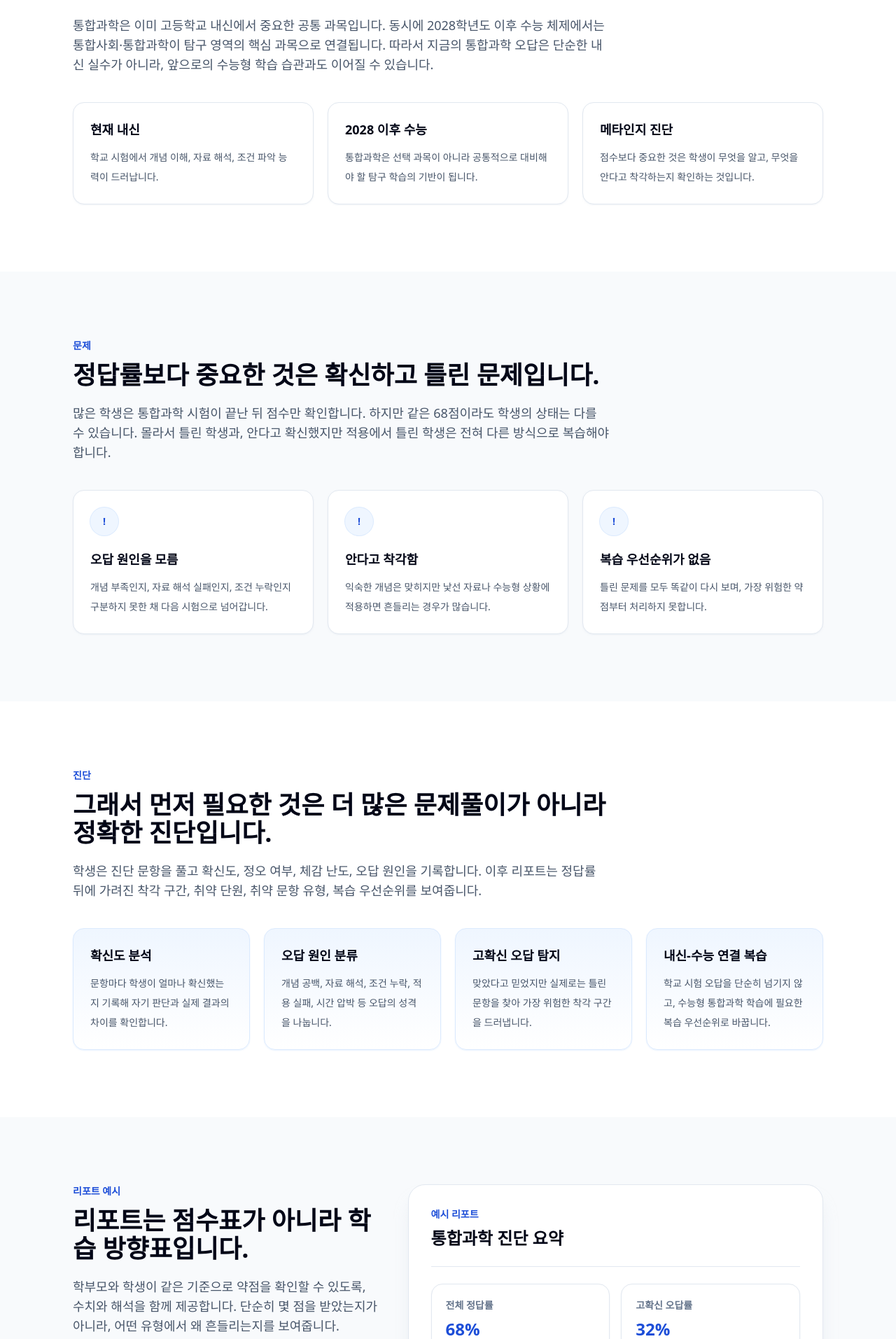
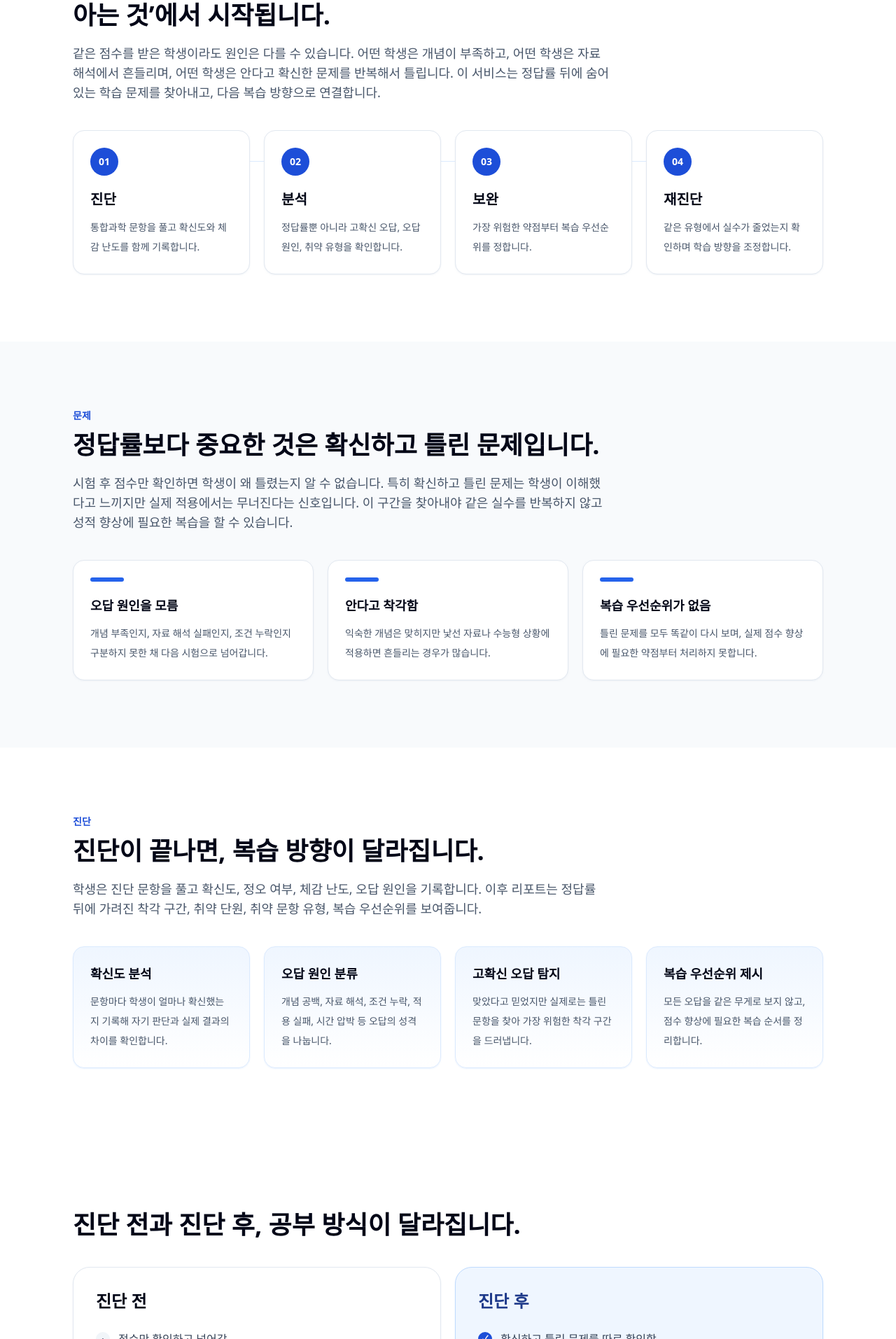
Before and after one commit to jungsikjkim04/science, a Next.js app: page / in a window 1280 px wide. Shown: the part 887-2800 px from the top of the page at 70% size. Built offline with nearby package versions, Linux system fonts and the light colour scheme.

Commit message:
Show diagnosis review improvement loop

```diff
--- a/app/page.tsx
+++ b/app/page.tsx
@@ -15,6 +15,14 @@ type StepProps = {
   description: string;
 };
 
+type FlowStepProps = StepProps;
+
+type ComparisonProps = {
+  title: string;
+  items: string[];
+  highlighted?: boolean;
+};
+
 const problems: CardProps[] = [
   {
     title: "오답 원인을 모름",
@@ -29,7 +37,7 @@ const problems: CardProps[] = [
   {
     title: "복습 우선순위가 없음",
     description:
-      "틀린 문제를 모두 똑같이 다시 보며, 가장 위험한 약점부터 처리하지 못합니다.",
+      "틀린 문제를 모두 똑같이 다시 보며, 실제 점수 향상에 필요한 약점부터 처리하지 못합니다.",
   },
 ];
 
@@ -50,27 +58,35 @@ const features: CardProps[] = [
       "맞았다고 믿었지만 실제로는 틀린 문항을 찾아 가장 위험한 착각 구간을 드러냅니다.",
   },
   {
-    title: "내신-수능 연결 복습",
+    title: "복습 우선순위 제시",
     description:
-      "학교 시험 오답을 단순히 넘기지 않고, 수능형 통합과학 학습에 필요한 복습 우선순위로 바꿉니다.",
+      "모든 오답을 같은 무게로 보지 않고, 점수 향상에 필요한 복습 순서를 정리합니다.",
   },
 ];
 
-const contextCards: CardProps[] = [
+const flowSteps: FlowStepProps[] = [
   {
-    title: "현재 내신",
+    number: "01",
+    title: "진단",
     description:
-      "학교 시험에서 개념 이해, 자료 해석, 조건 파악 능력이 드러납니다.",
+      "통합과학 문항을 풀고 확신도와 체감 난도를 함께 기록합니다.",
   },
   {
-    title: "2028 이후 수능",
+    number: "02",
+    title: "분석",
     description:
-      "통합과학은 선택 과목이 아니라 공통적으로 대비해야 할 탐구 학습의 기반이 됩니다.",
+      "정답률뿐 아니라 고확신 오답, 오답 원인, 취약 유형을 확인합니다.",
   },
   {
-    title: "메타인지 진단",
+    number: "03",
+    title: "보완",
+    description: "가장 위험한 약점부터 복습 우선순위를 정합니다.",
+  },
+  {
+    number: "04",
+    title: "재진단",
     description:
-      "점수보다 중요한 것은 학생이 무엇을 알고, 무엇을 안다고 착각하는지 확인하는 것입니다.",
+      "같은 유형에서 실수가 줄었는지 확인하며 학습 방향을 조정합니다.",
   },
 ];
 
@@ -101,9 +117,9 @@ const steps: StepProps[] = [
   },
   {
     number: "04",
-    title: "복습 방향",
+    title: "보완",
     description:
-      "내신 오답을 수능형 통합과학 학습으로 연결할 수 있도록 우선순위를 정리합니다.",
+      "리포트에 따라 우선순위가 높은 유형부터 복습하고, 이후 재진단으로 개선 여부를 확인합니다.",
   },
 ];
 
@@ -113,6 +129,27 @@ const targets = [
   "오답을 ‘실수’라고 넘기지만 비슷한 문제를 반복해서 틀리는 학생",
   "내신 통합과학을 수능형 학습으로 연결하고 싶은 학생",
   "학부모가 자녀의 약점과 복습 우선순위를 구체적으로 알고 싶은 경우",
+];
+
+const beforeItems = [
+  "점수만 확인하고 넘어감",
+  "오답을 전부 실수라고 생각함",
+  "틀린 문제를 무작정 다시 풂",
+  "내신과 수능형 약점이 연결되지 않음",
+];
+
+const afterItems = [
+  "확신하고 틀린 문제를 따로 확인함",
+  "오답 원인을 개념·자료 해석·조건 누락으로 구분함",
+  "가장 위험한 약점부터 복습함",
+  "내신 오답을 수능형 학습 방향으로 연결함",
+];
+
+const actionItems = [
+  "에너지 전환 관련 자료 해석형 문항 우선 복습",
+  "문제 풀이 후 정답 근거를 직접 표시",
+  "확신하고 틀린 문항은 3일 뒤 재풀이",
+  "2주 후 같은 유형으로 재진단",
 ];
 
 function SectionHeading({
@@ -159,10 +196,8 @@ function SectionHeading({
 
 function ProblemCard({ title, description }: CardProps) {
   return (
-    <article className="group rounded-2xl border border-slate-200 bg-white p-6 shadow-sm shadow-slate-200/50 transition duration-200 hover:-translate-y-1 hover:border-blue-200 hover:shadow-lg hover:shadow-blue-100/70">
-      <div className="mb-5 flex h-10 w-10 items-center justify-center rounded-full bg-blue-50 text-sm font-bold text-blue-700 ring-1 ring-blue-100">
-        !
-      </div>
+    <article className="flex h-full flex-col rounded-2xl border border-slate-200 bg-white p-6 shadow-sm shadow-slate-200/50 transition duration-200 hover:-translate-y-1 hover:border-blue-200 hover:shadow-lg hover:shadow-blue-100/70">
+      <div className="mb-5 h-1.5 w-12 rounded-full bg-blue-600" />
       <h3 className="text-lg font-bold text-slate-950">{title}</h3>
       <p className="mt-3 text-sm leading-7 text-slate-600">{description}</p>
     </article>
@@ -171,17 +206,20 @@ function ProblemCard({ title, description }: CardProps) {
 
 function FeatureCard({ title, description }: CardProps) {
   return (
-    <article className="rounded-2xl border border-blue-100 bg-gradient-to-b from-blue-50 to-white p-6 shadow-sm shadow-blue-100/60">
+    <article className="flex h-full flex-col rounded-2xl border border-blue-100 bg-gradient-to-b from-blue-50 to-white p-6 shadow-sm shadow-blue-100/60">
       <h3 className="text-lg font-bold text-slate-950">{title}</h3>
       <p className="mt-3 text-sm leading-7 text-slate-600">{description}</p>
     </article>
   );
 }
 
-function ContextCard({ title, description }: CardProps) {
+function FlowStep({ number, title, description }: FlowStepProps) {
   return (
-    <article className="rounded-2xl border border-slate-200 bg-white p-6 shadow-sm shadow-slate-200/50">
-      <h3 className="text-lg font-bold text-slate-950">{title}</h3>
+    <article className="relative flex h-full flex-col rounded-2xl border border-slate-200 bg-white p-6 shadow-sm shadow-slate-200/50">
+      <div className="mb-5 flex h-10 w-10 items-center justify-center rounded-full bg-blue-700 text-sm font-bold text-white">
+        {number}
+      </div>
+      <h3 className="text-xl font-bold text-slate-950">{title}</h3>
       <p className="mt-3 text-sm leading-7 text-slate-600">{description}</p>
     </article>
   );
@@ -199,11 +237,58 @@ function MetricCard({ label, value, note }: MetricProps) {
 
 function StepCard({ number, title, description }: StepProps) {
   return (
-    <article className="rounded-2xl border border-white/15 bg-white/[0.07] p-6 shadow-sm shadow-black/10">
-      <p className="text-sm font-bold text-blue-200">{number}</p>
+    <article className="flex h-full flex-col rounded-2xl border border-white/15 bg-white/[0.07] p-6 shadow-sm shadow-black/10">
+      <p className="text-sm font-bold tabular-nums text-blue-200">{number}</p>
       <h3 className="mt-5 text-xl font-bold text-white">{title}</h3>
       <p className="mt-3 text-sm leading-7 text-blue-50/80">{description}</p>
     </article>
+  );
+}
+
+function ComparisonCard({ title, items, highlighted = false }: ComparisonProps) {
+  return (
+    <article
+      className={`rounded-3xl border p-6 shadow-sm sm:p-8 ${
+        highlighted
+          ? "border-blue-200 bg-blue-50 shadow-blue-100/70"
+          : "border-slate-200 bg-white shadow-slate-200/60"
+      }`}
+    >
+      <h3
+        className={`text-2xl font-bold ${
+          highlighted ? "text-blue-900" : "text-slate-950"
+        }`}
+      >
+        {title}
+      </h3>
+      <ul className="mt-6 space-y-4">
+        {items.map((item) => (
+          <li key={item} className="flex gap-3 text-base leading-7 text-slate-700">
+            <span
+              className={`mt-1 flex h-5 w-5 shrink-0 items-center justify-center rounded-full text-xs font-bold ${
+                highlighted
+                  ? "bg-blue-700 text-white"
+                  : "bg-slate-100 text-slate-500"
+              }`}
+            >
+              {highlighted ? "✓" : "·"}
+            </span>
+            <span>{item}</span>
+          </li>
+        ))}
+      </ul>
+    </article>
+  );
+}
+
+function ActionItem({ text }: { text: string }) {
+  return (
+    <li className="flex gap-3 text-sm leading-7 text-slate-700 sm:text-base">
+      <span className="mt-1 flex h-5 w-5 shrink-0 items-center justify-center rounded-full bg-blue-700 text-xs font-bold text-white">
+        ✓
+      </span>
+      <span>{text}</span>
+    </li>
   );
 }
 
@@ -217,23 +302,23 @@ export default function Home() {
               고1·고2 대상 통합과학 메타인지 진단
             </p>
             <h1 className="mt-7 max-w-3xl text-4xl font-bold leading-tight tracking-normal text-slate-950 sm:text-5xl lg:text-6xl">
-              통합과학, 내신 점수만 보고 끝내고 있나요?
+              통합과학, 점수만 보고 끝내지 마세요.
             </h1>
             <p className="mt-6 max-w-2xl text-lg leading-8 text-slate-600 sm:text-xl sm:leading-9">
               문제별 확신도와 오답 원인을 분석해, 아이가 안다고 착각하는
-              개념과 자료 해석 약점을 찾아드립니다. 내신 대비를 넘어 2028
-              이후 수능형 통합과학 학습까지 연결합니다.
+              개념과 자료 해석 약점을 찾아냅니다. 약점을 정확히 알아야 내신과
+              수능형 통합과학 성적 향상으로 이어지는 복습이 가능합니다.
             </p>
-            <div className="mt-9 flex flex-col gap-3 sm:flex-row">
+            <div className="mt-9 flex flex-col gap-3 sm:flex-row sm:gap-4">
               <a
                 href="#apply"
-                className="inline-flex min-h-[52px] items-center justify-center rounded-xl bg-blue-700 px-7 py-3.5 text-base font-bold text-white shadow-lg shadow-blue-200/80 transition hover:-translate-y-0.5 hover:bg-blue-800 focus:outline-none focus:ring-4 focus:ring-blue-200"
+                className="inline-flex min-h-[52px] w-full items-center justify-center rounded-xl bg-blue-700 px-7 py-3.5 text-base font-bold text-white shadow-lg shadow-blue-200/80 transition hover:-translate-y-0.5 hover:bg-blue-800 focus:outline-none focus:ring-4 focus:ring-blue-200 sm:w-auto"
               >
                 진단 신청하기
               </a>
               <a
                 href="#report"
-                className="inline-flex min-h-[52px] items-center justify-center rounded-xl border border-slate-300 bg-white px-7 py-3.5 text-base font-bold text-slate-800 shadow-sm transition hover:-translate-y-0.5 hover:border-blue-300 hover:text-blue-700 focus:outline-none focus:ring-4 focus:ring-blue-100"
+                className="inline-flex min-h-[52px] w-full items-center justify-center rounded-xl border border-slate-300 bg-white px-7 py-3.5 text-base font-bold text-slate-800 shadow-sm transition hover:-translate-y-0.5 hover:border-blue-300 hover:text-blue-700 focus:outline-none focus:ring-4 focus:ring-blue-100 sm:w-auto"
               >
                 리포트 예시 보기
               </a>
@@ -281,13 +366,14 @@ export default function Home() {
       <section className="bg-white py-16 sm:py-20 lg:py-24">
         <div className="mx-auto max-w-6xl px-5 sm:px-8 lg:px-10">
           <SectionHeading
-            eyebrow="학습 맥락"
-            title="통합과학은 이제 내신만의 문제가 아닙니다."
-            description="통합과학은 이미 고등학교 내신에서 중요한 공통 과목입니다. 동시에 2028학년도 이후 수능 체제에서는 통합사회·통합과학이 탐구 영역의 핵심 과목으로 연결됩니다. 따라서 지금의 통합과학 오답은 단순한 내신 실수가 아니라, 앞으로의 수능형 학습 습관과도 이어질 수 있습니다."
+            eyebrow="학습 개선 흐름"
+            title="성적 향상은 ‘더 많이 푸는 것’보다 ‘무엇을 보완할지 아는 것’에서 시작됩니다."
+            description="같은 점수를 받은 학생이라도 원인은 다를 수 있습니다. 어떤 학생은 개념이 부족하고, 어떤 학생은 자료 해석에서 흔들리며, 어떤 학생은 안다고 확신한 문제를 반복해서 틀립니다. 이 서비스는 정답률 뒤에 숨어 있는 학습 문제를 찾아내고, 다음 복습 방향으로 연결합니다."
           />
-          <div className="mt-10 grid gap-5 md:grid-cols-3">
-            {contextCards.map((card) => (
-              <ContextCard key={card.title} {...card} />
+          <div className="relative mt-10 grid gap-5 sm:grid-cols-2 lg:grid-cols-4">
+            <div className="absolute left-8 right-8 top-11 hidden h-px bg-blue-100 lg:block" />
+            {flowSteps.map((step) => (
+              <FlowStep key={step.number} {...step} />
             ))}
           </div>
         </div>
@@ -298,7 +384,7 @@ export default function Home() {
           <SectionHeading
             eyebrow="문제"
             title="정답률보다 중요한 것은 확신하고 틀린 문제입니다."
-            description="많은 학생은 통합과학 시험이 끝난 뒤 점수만 확인합니다. 하지만 같은 68점이라도 학생의 상태는 다를 수 있습니다. 몰라서 틀린 학생과, 안다고 확신했지만 적용에서 틀린 학생은 전혀 다른 방식으로 복습해야 합니다."
+            description="시험 후 점수만 확인하면 학생이 왜 틀렸는지 알 수 없습니다. 특히 확신하고 틀린 문제는 학생이 이해했다고 느끼지만 실제 적용에서는 무너진다는 신호입니다. 이 구간을 찾아내야 같은 실수를 반복하지 않고 성적 향상에 필요한 복습을 할 수 있습니다."
           />
           <div className="mt-10 grid gap-5 md:grid-cols-3">
             {problems.map((problem) => (
@@ -312,7 +398,7 @@ export default function Home() {
         <div className="mx-auto max-w-6xl px-5 sm:px-8 lg:px-10">
           <SectionHeading
             eyebrow="진단"
-            title="그래서 먼저 필요한 것은 더 많은 문제풀이가 아니라 정확한 진단입니다."
+            title="진단이 끝나면, 복습 방향이 달라집니다."
             description="학생은 진단 문항을 풀고 확신도, 정오 여부, 체감 난도, 오답 원인을 기록합니다. 이후 리포트는 정답률 뒤에 가려진 착각 구간, 취약 단원, 취약 문항 유형, 복습 우선순위를 보여줍니다."
           />
           <div className="mt-10 grid gap-5 sm:grid-cols-2 lg:grid-cols-4">
@@ -323,12 +409,22 @@ export default function Home() {
         </div>
       </section>
 
+      <section className="bg-white py-16 sm:py-20 lg:py-24">
+        <div className="mx-auto max-w-6xl px-5 sm:px-8 lg:px-10">
+          <SectionHeading title="진단 전과 진단 후, 공부 방식이 달라집니다." />
+          <div className="mt-10 grid gap-5 lg:grid-cols-2">
+            <ComparisonCard title="진단 전" items={beforeItems} />
+            <ComparisonCard title="진단 후" items={afterItems} highlighted />
+          </div>
+        </div>
+      </section>
+
       <section id="report" className="bg-slate-50 py-16 sm:py-20 lg:py-24">
         <div className="mx-auto grid max-w-6xl gap-10 px-5 sm:px-8 lg:grid-cols-[0.85fr_1.15fr] lg:px-10">
           <SectionHeading
             eyebrow="리포트 예시"
-            title="리포트는 점수표가 아니라 학습 방향표입니다."
-            description="학부모와 학생이 같은 기준으로 약점을 확인할 수 있도록, 수치와 해석을 함께 제공합니다. 단순히 몇 점을 받았는지가 아니라, 어떤 유형에서 왜 흔들리는지를 보여줍니다."
+            title="리포트는 점수표가 아니라 성적 향상을 위한 학습 방향표입니다."
+            description="학부모와 학생이 같은 기준으로 약점을 확인할 수 있도록, 수치와 해석을 함께 제공합니다. 단순히 몇 점을 받았는지가 아니라, 어떤 유형에서 왜 흔들리고 무엇부터 보완해야 하는지를 보여줍니다."
           />
           <article className="rounded-3xl border border-slate-200 bg-white p-5 shadow-xl shadow-slate-200/70 sm:p-8">
             <div className="flex flex-col gap-2 border-b border-slate-200 pb-6 sm:flex-row sm:items-end sm:justify-between">
@@ -354,6 +450,16 @@ export default function Home() {
               다음 2주간은 새 개념 진도보다 해당 유형의 근거 찾기와 자료 해석
               훈련이 우선입니다.
             </p>
+            <div className="mt-6 rounded-2xl border border-slate-200 bg-white p-5 sm:p-6">
+              <h4 className="text-lg font-bold text-slate-950">
+                다음 학습 액션
+              </h4>
+              <ul className="mt-4 space-y-3">
+                {actionItems.map((item) => (
+                  <ActionItem key={item} text={item} />
+                ))}
+              </ul>
+            </div>
             <p className="mt-4 text-sm font-medium text-slate-500">
               실제 리포트는 학생의 응답 결과에 따라 개별 생성됩니다.
             </p>
@@ -383,10 +489,12 @@ export default function Home() {
             {targets.map((target) => (
               <li
                 key={target}
-                className="rounded-2xl border border-slate-200 bg-white p-5 text-base leading-7 text-slate-700 shadow-sm shadow-slate-200/50"
+                className="flex gap-3 rounded-2xl border border-slate-200 bg-white p-5 text-base leading-7 text-slate-700 shadow-sm shadow-slate-200/50"
               >
-                <span className="mr-2 font-bold text-blue-700">확인</span>
-                {target}
+                <span className="mt-1 flex h-5 w-5 shrink-0 items-center justify-center rounded-full bg-blue-50 text-xs font-bold text-blue-700 ring-1 ring-blue-100">
+                  ✓
+                </span>
+                <span>{target}</span>
               </li>
             ))}
           </ul>
@@ -396,12 +504,11 @@ export default function Home() {
       <section id="apply" className="border-t border-blue-100 bg-gradient-to-b from-blue-50 to-white py-16 sm:py-20 lg:py-24">
         <div className="mx-auto max-w-4xl px-5 text-center sm:px-8">
           <h2 className="text-3xl font-bold leading-tight text-slate-950 sm:text-4xl">
-            통합과학 공부를 시작하기 전, 현재 약점과 복습 우선순위를 먼저
-            확인하세요.
+            통합과학 성적 향상, 먼저 약점 진단부터 시작하세요.
           </h2>
           <p className="mx-auto mt-5 max-w-2xl text-base leading-8 text-slate-600 sm:text-lg">
             내신 점수만으로는 아이의 학습 상태를 충분히 알기 어렵습니다.
-            통합과학 진단을 통해 지금 필요한 복습 방향을 확인하세요.
+            통합과학 메타인지 진단을 통해 지금 필요한 복습 방향을 확인하세요.
           </p>
           <a
             href="/apply"
@@ -409,6 +516,9 @@ export default function Home() {
           >
             진단 신청하기
           </a>
+          <p className="mt-4 text-sm font-medium text-slate-500">
+            현재 신청자 순서대로 진단을 안내하고 있습니다.
+          </p>
         </div>
       </section>
 
```
